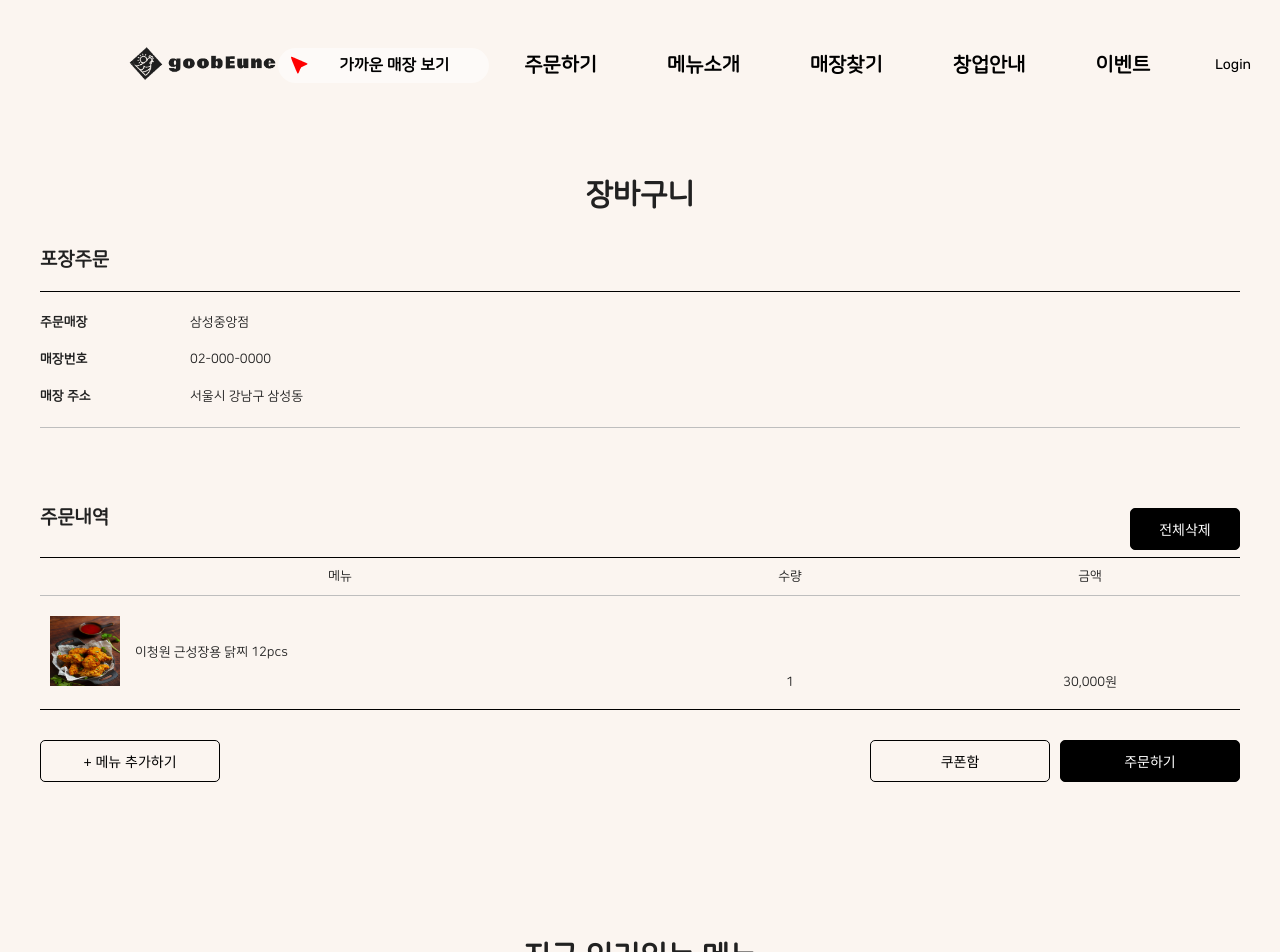
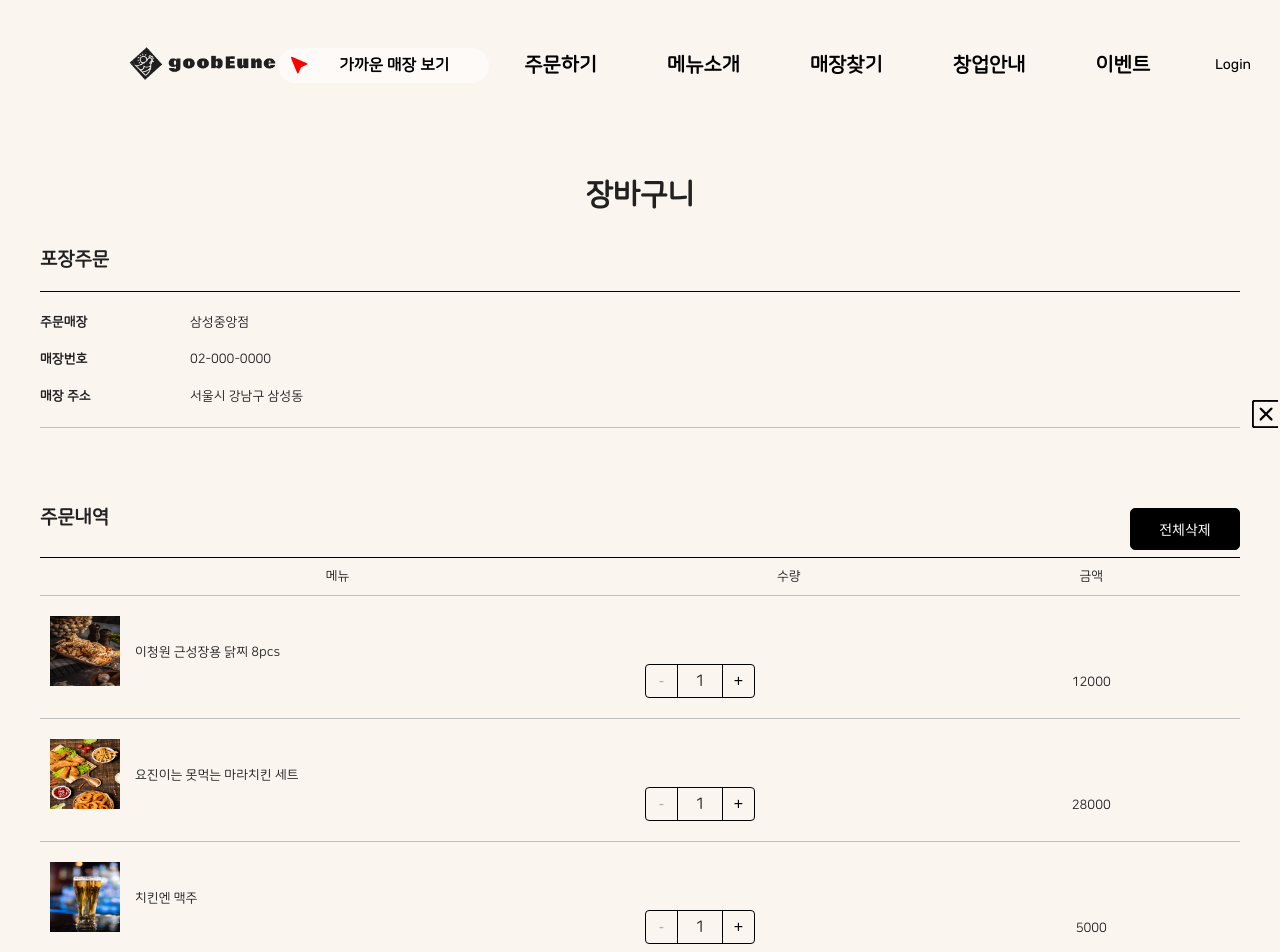
Before and after one commit to ryushin01/goobne, a React (Vite) app: page /goobne/cart in a window 1280 px wide. Shown: the top 952 px of the page. Built offline with nearby package versions, Linux system fonts and the light colour scheme.

Commit message:
:lipstick: api 추가

```diff
--- /dev/null
+++ b/public/data/CartProductData.json
@@ -0,0 +1,32 @@
+{
+  "result": [
+    {
+      "id": 1,
+      "src": "./public/images/main_chicken_01.jpg",
+      "alt": "장바구니 배너1",
+      "name": "이청원 근성장용 닭찌 8pcs",
+      "price": "12000"
+    },
+    {
+      "id": 2,
+      "src": "./public/images/main_chicken_03.jpg",
+      "alt": "장바구니 배너3",
+      "name": "요진이는 못먹는 마라치킨 세트",
+      "price": "28000"
+    },
+    {
+      "id": 3,
+      "src": "./public/images/main_beer.jpg",
+      "alt": "장바구니 배너4",
+      "name": "치킨엔 맥주",
+      "price": "5000"
+    },
+    {
+      "id": 4,
+      "src": "./public/images/main_salad.jpg",
+      "alt": "장바구니 배너5",
+      "name": "기영이 사라다",
+      "price": "10000"
+    }
+  ]
+}
--- a/src/config.jsx
+++ b/src/config.jsx
@@ -11,4 +11,5 @@ export const API = {
   DELIVERY_SWIPER: `/DeliverySwiper.json`,
   MENU_CHIP: `/MenuChipData.json`,
   POPULAR_CHIP: `/PopularChipData.json`,
+  CART_PRODUCT: `/CartProductData.json`,
 };
--- a/src/pages/Cart/Components/OrderProduct.jsx
+++ b/src/pages/Cart/Components/OrderProduct.jsx
@@ -1,12 +1,39 @@
+import { useEffect, useState } from 'react';
+import Count from '../../../components/Count/Count';
 import styled from 'styled-components';
+import { API } from '../../../config';
+import { customAxios } from '../../../API/API';
 
 const OrderProduct = () => {
+  const [orderProductData, setOrderProductData] = useState([]);
+
+  // 페이지 진입시 orderProductRequest 함수를 실행시킴
+  useEffect(() => {
+    orderProductRequest();
+  }, []);
+
+  // customAxios를 이용하여 CART_PRODUCT라는 json파일에 대한 데이터를 받아옴
+  // 데이터를 성공적으로 받아오면 setOrderProductData 통해 orderProductData 상태를 업데이트
+  // 에러발생시 경고창을 띄움
+  const orderProductRequest = async () => {
+    const response = await customAxios //eslint-disable-line no-unused-vars
+      .get(API.CART_PRODUCT)
+      .then(response => {
+        setOrderProductData(response.data.result);
+      })
+      .catch(error => {
+        if (error) {
+          alert('데이터를 받아오던 중 에러가 발생했습니다.');
+        }
+      });
+  };
+
   return (
     <OrderProductTable>
       <colgroup>
-        <OrderTableCol width="20%" />
-        <OrderTableCol width="10%" />
-        <OrderTableCol width="10%" />
+        <col width="20%" />
+        <col width="10%" />
+        <col width="10%" />
       </colgroup>
       <thead>
         <OrderTableHead>
@@ -16,7 +43,7 @@ const OrderProduct = () => {
         </OrderTableHead>
       </thead>
       <tbody>
-        {ORDER.map(({ id, src, alt, name }) => (
+        {orderProductData.map(({ id, src, alt, name, price }) => (
           <OrderTableBody key={id}>
             <td>
               <OrderProductWrap>
@@ -27,20 +54,22 @@ const OrderProduct = () => {
               </OrderProductWrap>
             </td>
             <td>
-              <OrderCount>
-                <span>1</span>
-              </OrderCount>
+              <OrderCountWrap>
+                <Count size="small" />
+              </OrderCountWrap>
             </td>
             <td>
-              <OrderPrice>30,000원</OrderPrice>
+              <OrderPrice>{price}</OrderPrice>
+              <ProductDeleteBtnWrap>
+                <img
+                  src="./public/images/ProductDeleteButton.png"
+                  alt="상품이미지"
+                />
+              </ProductDeleteBtnWrap>
             </td>
           </OrderTableBody>
         ))}
       </tbody>
-      {/*
-      <ProductDeleteBtnWrap>
-        <img src="./public/images/ProductDeleteButton.png" alt="상품이미지" />
-      </ProductDeleteBtnWrap> */}
     </OrderProductTable>
   );
 };
@@ -56,10 +85,10 @@ const OrderProductTable = styled.table`
   width: 100%;
   font-size: 13px;
   border-bottom: 1px solid ${props => props.theme.grayscaleH};
-`;
 
-const OrderTableCol = styled.col`
-  width: ${props => props.width};
+  col {
+    width: ${props => props.width};
+  }
 `;
 
 const OrderTableHead = styled.tr`
@@ -86,10 +115,8 @@ const OrderProductImg = styled.div`
   margin-right: 15px;
 `;
 
-const OrderCount = styled.div`
-  display: flex;
-  align-items: center;
-  justify-content: center;
+const OrderCountWrap = styled.div`
+  width: 110px;
 `;
 
 const OrderPrice = styled.div`
@@ -98,17 +125,9 @@ const OrderPrice = styled.div`
   justify-content: center;
 `;
 
-// const ProductDeleteBtnWrap = styled.div`
-//   width: 28px;
-//   right: 0;
-//   position: absolute;
-// `;
-
-export const ORDER = [
-  {
-    id: '1',
-    src: './public/images/main_chicken_02.jpg',
-    alt: '이청원 근성장용 닭찌 12pcs',
-    name: '이청원 근성장용 닭찌 12pcs',
-  },
-];
+const ProductDeleteBtnWrap = styled.div`
+  width: 28px;
+  top: 50%;
+  right: 0;
+  position: absolute;
+`;
```
